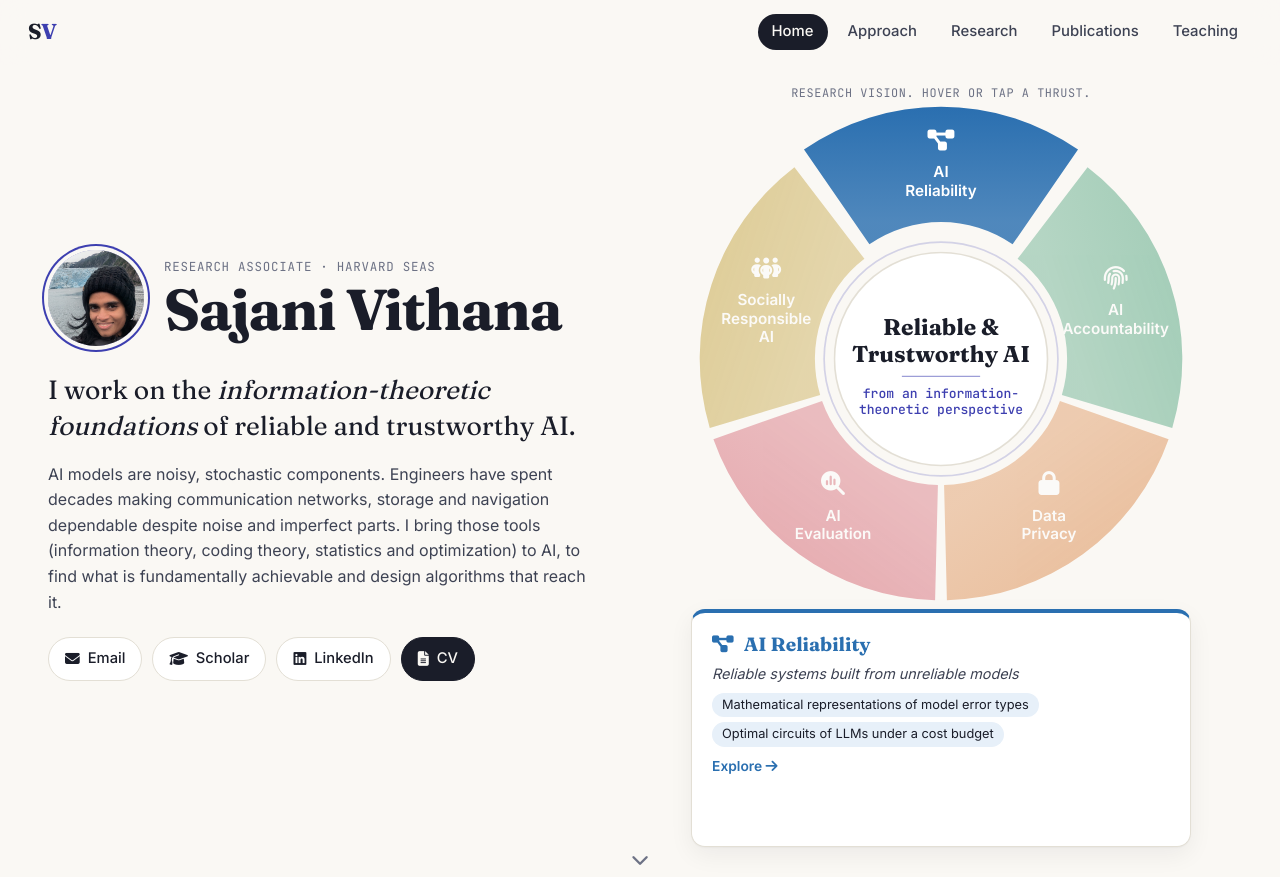
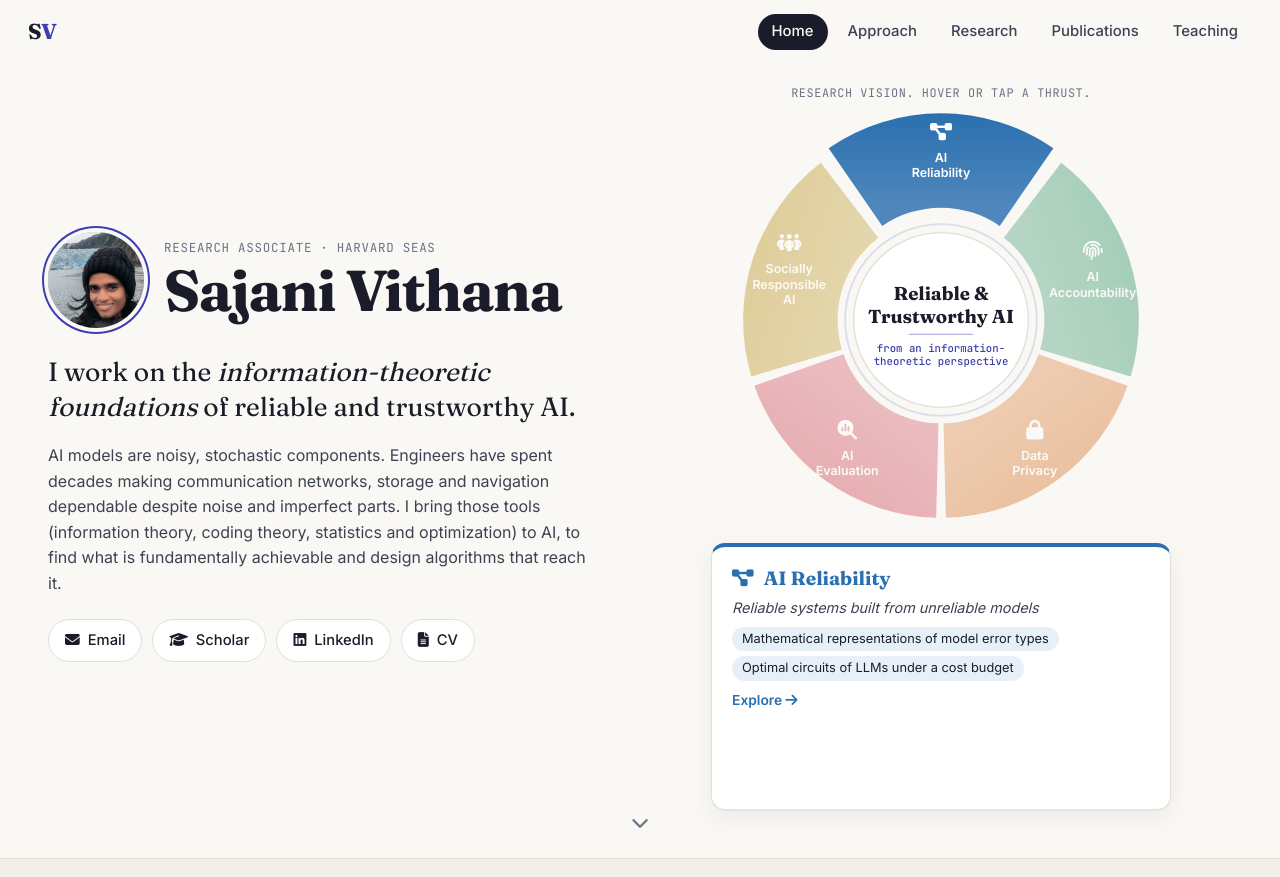
Before and after one commit to sajani-vithana/website, a plain HTML site: page index.html in a window 1280 px wide. Shown: the top 877 px of the page. Drawn offline with nearby package versions, Linux system fonts and the light colour scheme.

Commit message:
Smaller vision wheel, plain CV button
Co-Authored-By: Claude Opus 5.5 <noreply@anthropic.com>

```diff
--- a/index.html
+++ b/index.html
@@ -9,13 +9,13 @@
     <link rel="preconnect" href="https://fonts.gstatic.com" crossorigin>
     <link href="https://fonts.googleapis.com/css2?family=Fraunces:opsz,wght@9..144,400;9..144,600;9..144,700&family=Inter:wght@400;500;600;700&family=JetBrains+Mono:wght@400;500&display=swap" rel="stylesheet">
     <link rel="stylesheet" href="https://cdnjs.cloudflare.com/ajax/libs/font-awesome/6.5.1/css/all.min.css">
-    <link rel="stylesheet" href="style.css?v=2">
+    <link rel="stylesheet" href="style.css?v=3">
     <script>
         document.documentElement.classList.add('js');
         window.MathJax = { tex: { inlineMath: [['\\(', '\\)']] }, svg: { fontCache: 'global' } };
     </script>
     <script defer src="https://cdn.jsdelivr.net/npm/mathjax@3.2.2/es5/tex-mml-chtml.js"></script>
-    <script defer src="script.js?v=2"></script>
+    <script defer src="script.js?v=3"></script>
 </head>
 <body>
 
@@ -55,7 +55,7 @@
                 <a class="btn" href="mailto:sajani@seas.harvard.edu"><i class="fas fa-envelope"></i> Email</a>
                 <a class="btn" href="https://scholar.google.com/citations?user=_hSfZbMAAAAJ&hl=en&oi=ao" target="_blank" rel="noopener noreferrer"><i class="fas fa-graduation-cap"></i> Scholar</a>
                 <a class="btn" href="https://www.linkedin.com/in/sajanivithana/" target="_blank" rel="noopener noreferrer"><i class="fab fa-linkedin"></i> LinkedIn</a>
-                <a class="btn btn-primary" href="cv.pdf" target="_blank" rel="noopener noreferrer"><i class="fas fa-file-lines"></i> CV</a>
+                <a class="btn" href="cv.pdf" target="_blank" rel="noopener noreferrer"><i class="fas fa-file-lines"></i> CV</a>
             </div>
         </div>
 
--- a/script.js
+++ b/script.js
@@ -100,7 +100,7 @@ function buildWheel() {
         el('path', { class: 'wedge', d: wedgePath(a0, a1), fill: `url(#${gid})` }, g);
 
         // icon + label
-        const [lx, ly] = polar((RI + RO) / 2, mid);
+        const [lx, ly] = polar((RI + RO) / 2 + 10, mid);
         const shift = (t.lines.length - 2) * 9;
         const icon = el('text', { class: 'sector-icon', x: lx, y: ly - 14 - shift, 'text-anchor': 'middle' }, g);
         icon.textContent = t.icon;
--- a/style.css
+++ b/style.css
@@ -165,7 +165,7 @@ em { font-style: italic; }
 }
 @keyframes ping { from { opacity: .8; transform: scale(.6); } to { opacity: 0; transform: scale(1.8); } }
 
-#vision-wheel { width: 100%; max-width: 500px; height: auto; overflow: visible; }
+#vision-wheel { width: 100%; max-width: 410px; height: auto; overflow: visible; margin: 6px 0 18px; }
 #vision-wheel .sector { cursor: pointer; transition: transform .35s cubic-bezier(.2,.8,.2,1), opacity .3s; outline: none; }
 #vision-wheel .sector path.wedge { transition: filter .3s; }
 #vision-wheel.has-active .sector { opacity: .38; }
@@ -184,7 +184,7 @@ em { font-style: italic; }
 @keyframes breathe { 50% { transform: scale(1.06); opacity: .1; } }
 
 .vision-panel {
-    width: 100%; max-width: 500px; min-height: 150px; margin-top: 0;
+    width: 100%; max-width: 460px; min-height: 150px; margin-top: 0;
     background: var(--surface); border: 1px solid var(--line); border-radius: var(--radius);
     border-top: 4px solid var(--pc, var(--accent));
     box-shadow: var(--shadow); padding: 16px 20px;
```
